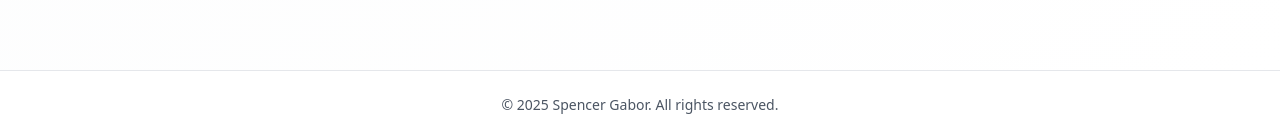
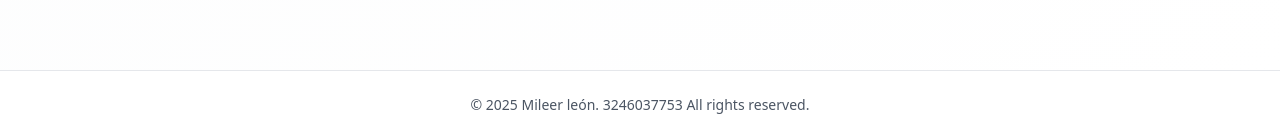
Before and after one commit to Leo1827/breaf, a Nuxt app: page / in a window 1280 px wide. Shown: the part 2362-2498 px from the top of the page. Built offline with nearby package versions, Linux system fonts and the light colour scheme.

Commit message:
change: footer text

```diff
--- a/components/Footer.vue
+++ b/components/Footer.vue
@@ -1,5 +1,5 @@
 <template>
   <footer class="w-full px-6 py-6 text-center text-sm text-gray-600 border-t border-gray-200">
-    © {{ new Date().getFullYear() }} Spencer Gabor. All rights reserved.
+    © {{ new Date().getFullYear() }} Mileer león. 3246037753 All rights reserved.
   </footer>
 </template>
```
